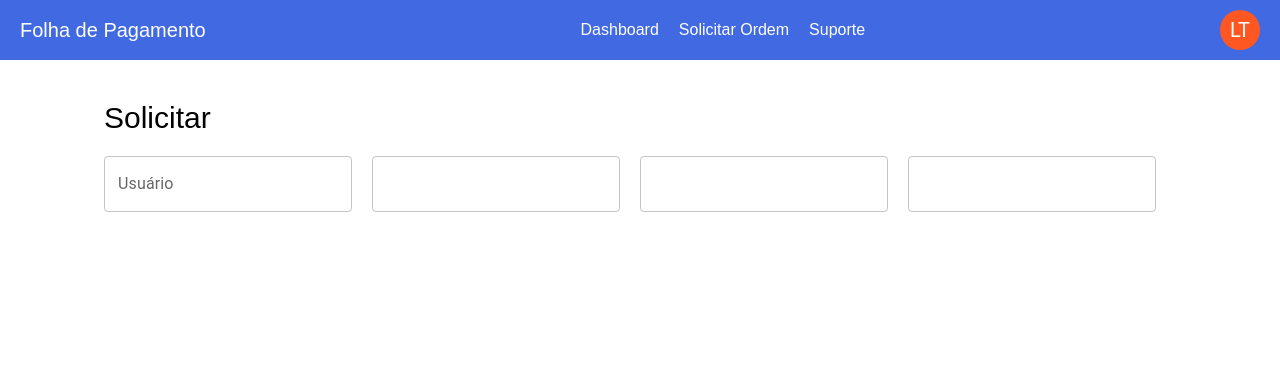
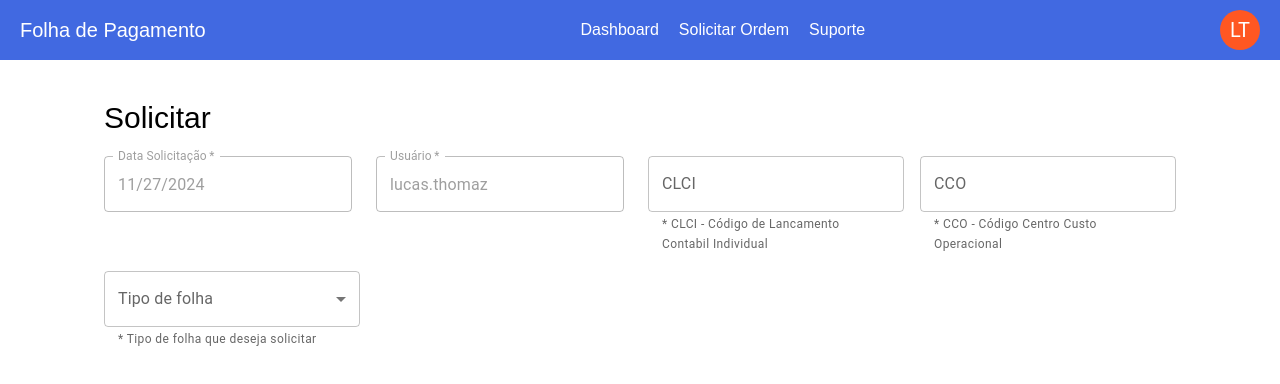
Before and after one commit to lucasmrthomaz/thz-folhapag, a Next.js app: page /dashboard/solicitar-ordem in a window 1280 px wide. Shown: the top 384 px of the page. Built offline with nearby package versions, Linux system fonts and the light colour scheme; what @mui/material-nextjs would draw is missing.

Commit message:
evolução tela de solicitação

```diff
--- a/src/app/dashboard/page.tsx
+++ b/src/app/dashboard/page.tsx
@@ -1,3 +1,4 @@
+import { Container } from "@mui/material";
 import HeaderTipos from "../ui/components/HeaderTipos";
 import CardResume from "./ui/CardResume";
 
@@ -5,7 +6,7 @@ export default function DashboardPage() {
   return <div className="p-10" >
     <h1 className="text-3xl mb-5"> </h1>
 
-    <span className="flex-row w-1">
+    <span className="flex-row">
       <b>Filtro</b>
     <HeaderTipos />
     </span>
--- a/src/app/dashboard/solicitar-ordem/solicitarOrdemForm.tsx
+++ b/src/app/dashboard/solicitar-ordem/solicitarOrdemForm.tsx
@@ -1,13 +1,57 @@
-import { TextField } from "@mui/material";
+import { FormControl, FormGroup, FormHelperText, InputLabel, MenuItem, Select, TextField } from "@mui/material";
+import Grid from '@mui/material/Grid2';
 
-export default function SolicitarOrdemForm(){
+export default function SolicitarOrdemForm() {
+    const dataAtual = new Date(Date.now()).toLocaleString().split(',')[0]
     return <div>
-        <div className="flex space-x-5">
-        <TextField id="inputUsuario" placeholder="lucas.thomaz"
-        label="Usuário" variant="outlined" />
-        <TextField id="" label="" variant="outlined" />
-        <TextField id="" label="" variant="outlined" />
-        <TextField id="" label="" variant="outlined" />
+        <div className="space-x-5">
+            <FormGroup>
+                <Grid container spacing={2}>
+
+                    <Grid size={3}>
+                        <TextField required disabled id='dataSolicitacao'
+                        label='Data Solicitação'
+                        variant='outlined'
+                        placeholder={ dataAtual }
+                        value={dataAtual}/>
+                    </Grid>
+
+                    <Grid size={3}>
+                        <TextField required disabled id="inputUsuario"
+                         placeholder="lucas.thomaz"
+                        label="Usuário"
+                        variant="outlined"
+                        value='lucas.thomaz' />
+                    </Grid>
+
+                    <Grid size={3}>
+                        <FormControl>
+                        <TextField id="" label="CLCI" variant="outlined" />
+                        <FormHelperText> * CLCI - Código de Lancamento Contabil Individual</FormHelperText>
+                        </FormControl>
+                    </Grid>
+
+                    <Grid size={3}>
+                        <FormControl>
+                        <TextField id="" label="CCO" variant="outlined" />
+                        <FormHelperText> * CCO - Código Centro Custo Operacional</FormHelperText>
+                        </FormControl>
+                    </Grid>
+
+                    <Grid size={3}>
+                    <FormControl fullWidth>
+                    <InputLabel id="tipo-folha-pagamento">Tipo de folha</InputLabel>
+                        <Select label='Tipo de folha'>
+                            <MenuItem value={0}>Funcionário</MenuItem>
+                            <MenuItem value={1}>Fornecedor</MenuItem>
+                            <MenuItem value={1}>Avulsa</MenuItem>
+                        </Select>
+                        <FormHelperText> * Tipo de folha que deseja solicitar</FormHelperText>
+                        </FormControl>
+                    </Grid>
+                </Grid>
+
+            </FormGroup>
         </div>
     </div>
-  }
+}
--- a/src/app/dashboard/ui/CardResume.tsx
+++ b/src/app/dashboard/ui/CardResume.tsx
@@ -9,7 +9,7 @@ import CardActions from '@mui/material/CardActions';
 
 export default function CardResume(props: React.CustomComponentPropsWithRef<typeof String> ) {
     return (
-    <Card sx={{ maxWidth: 345 }}>
+    <Card sx={{ maxWidth: 250 }}>
       <CardActionArea>
         <CardMedia
           component='iframe'
--- a/src/app/layout.tsx
+++ b/src/app/layout.tsx
@@ -16,12 +16,12 @@ export default function RootLayout({
 }>) {
   return (
 
-    <html lang="en">
+    <html lang="pt-BR">
       <body>
 
         <AppRouterCacheProvider>
-        <NavLinks/>
-          <Container maxWidth="lg" >
+          <NavLinks/>
+          <Container maxWidth="lg">
             {children}
           </Container>
         </AppRouterCacheProvider>
```
